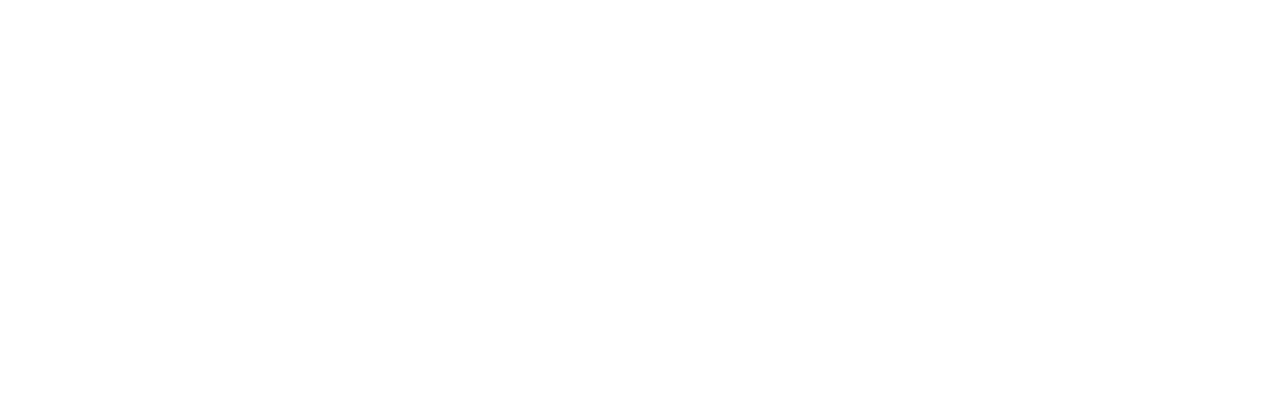
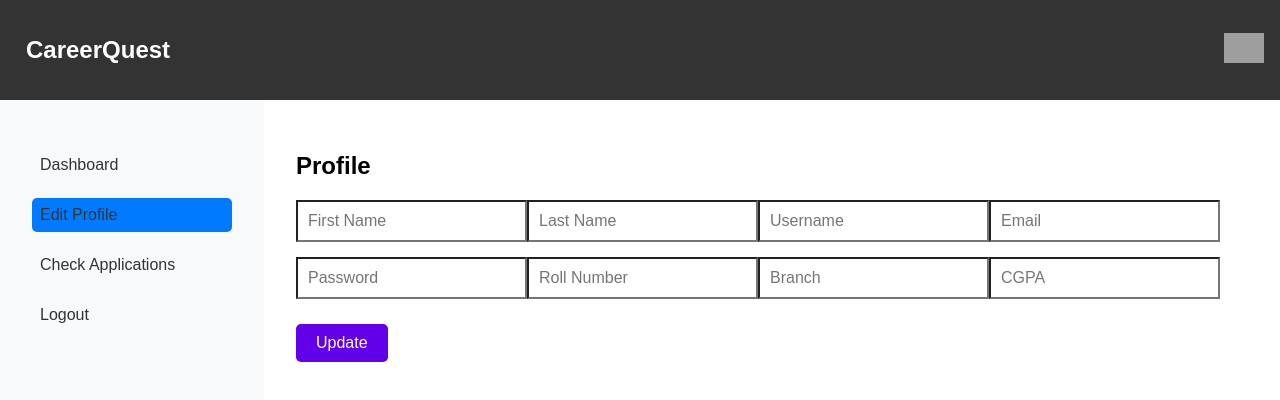
Before and after one commit to ashazhamzah123/CareerQuest, a React (Vite) app in the folder client/careerquest-client/: page /edit-profile in a window 1280 px wide. Before the commit this address had no page. Shown: the top 400 px of the page. Built offline with nearby package versions, Linux system fonts and the light colour scheme; sample sign-in values are in the browser's storage; grey boxes are pictures that could not be loaded.

Commit message:
added edit profile section

```diff
--- a/client/careerquest-client/src/App.jsx
+++ b/client/careerquest-client/src/App.jsx
@@ -5,6 +5,7 @@
 import ProtectedRoute from './components/ProtectedRoute';
 import Dashboard from './components/Dashboard'; // Example of a protected route
 import CheckApplications from './components/CheckApplications'
+import EditProfile from './components/EditProfile'
 
 function App() {
   return (
@@ -22,6 +23,7 @@
             }
           />
           <Route path='/check-applications' element = {<ProtectedRoute><CheckApplications/></ProtectedRoute>}/>
+          <Route path='/edit-profile' element = {<ProtectedRoute><EditProfile/></ProtectedRoute>}/>
         </Routes>
       </div>
     </Router>
--- a/client/careerquest-client/src/components/Dashboard.module.css
+++ b/client/careerquest-client/src/components/Dashboard.module.css
@@ -175,3 +175,17 @@
     padding: 2rem;
     font-family: Arial, Helvetica, sans-serif;
   }
+
+  .input{
+    margin-bottom: 15px;
+    padding: 10px;
+    font-size: 1em;
+    background-color: rgba(255, 255, 255, 0.1);
+    color: #232323;
+  }
+
+  .EditContent{
+    flex: 1;
+    padding: 2rem;
+    font-family: Arial, Helvetica, sans-serif;
+  }
--- /dev/null
+++ b/client/careerquest-client/src/components/EditProfile.jsx
@@ -0,0 +1,169 @@
+import React, {useState, useEffect} from 'react';
+import { Link, useLocation, useNavigate } from 'react-router-dom';
+import styles from './Dashboard.module.css'; // Import CSS module
+
+
+const EditProfile = () => {
+    const backend_url = "http://127.0.0.1:8000/api";
+    const location = useLocation();
+    const navigate = useNavigate();
+    const [loading, setLoading] = useState(true);
+    const [error, setError] = useState(null);
+    const [formData, setFormData] = useState({
+        username: '',
+        email: '',
+        password: '',
+        roll_number: '',
+        branch: '',
+        cgpa: ''
+      });
+
+      const handleChange = (e) => {
+        setFormData({
+          ...formData,
+          [e.target.name]: e.target.value
+        });
+      };
+
+      const handleSubmit = async (e) => {
+        e.preventDefault();
+        const token = localStorage.getItem('access_token');
+        try {
+          const response = await fetch(`${backend_url}/user/update/`, {
+            method: 'PUT',
+            headers: {
+              'Content-Type': 'application/json',
+              'Authorization': `Bearer ${token}`,
+            },
+            body: JSON.stringify(formData)
+          });
+          if (response.ok) {
+            alert('Updated successfully');
+          } else {
+            alert('Failed. Please try again.');
+          }
+        } catch (error) {
+          console.error('Error during registration:', error);
+        }
+      };
+
+
+    const handleLogout = () => {
+        const appliedJobsKey = `appliedJobs_${userDetails.id}`;
+        localStorage.removeItem('acess_token');
+        localStorage.removeItem('refresh_token');
+        localStorage.removeItem(appliedJobsKey);
+
+        navigate("/Login");
+  }
+    return(
+        <div className={styles.dashboardContainer}>
+        {/* Top Navigation Bar */}
+        <nav className={styles.navbar}>
+          <div className={styles.navbarLeft}>
+            {/*<img src="/path-to-your-logo" alt="logo" className={styles.navbarLogo} />*/}
+            <h1 className={styles.navbarTitle}>CareerQuest</h1>
+          </div>
+          <div className={styles.navbarRight}>
+            <img src="/path-to-profile-icon" alt="Profile" className={styles.profileIcon} />
+          </div>
+        </nav>
+
+        {/* Main Content */}
+        <div className={styles.mainContent}>
+          {/* Sidebar */}
+          <aside className={styles.sidebar}>
+            <ul>
+              <li className={location.pathname === '/dashboard' ? styles.active : ''}>
+                <Link to="/dashboard">Dashboard</Link>
+              </li>
+              <li className={location.pathname === '/edit-profile' ? styles.active : ''}>
+                <Link to="/edit-profile">Edit Profile</Link>
+              </li>
+              <li className={location.pathname === '/check-applications' ? styles.active : ''}>
+                <Link to="/check-applications">Check Applications</Link>
+              </li>
+              <li>
+                  <button onClick={handleLogout} className={styles.logoutButton} type="submit">
+                      Logout
+                  </button>
+              </li>
+            </ul>
+          </aside>
+          {/*Profile form */}
+          <section className={styles.EditContent}>
+            <h1>Profile</h1>
+            <form onSubmit={handleSubmit}>
+            <input className={styles.input}
+            type="text"
+            name="first_name"
+            placeholder="First Name"
+            value={formData.first_name}
+            onChange={handleChange}
+          />
+          <input className={styles.input}
+            type="text"
+            name="last_name"
+            placeholder="Last Name"
+            value={formData.last_name}
+            onChange={handleChange}
+          />
+          <input className={styles.input}
+            type="text"
+            name="username"
+            placeholder="Username"
+            value={formData.username}
+            onChange={handleChange}
+          />
+          <input className={styles.input}
+            type="text"
+            name="email"
+            placeholder="Email"
+            value={formData.email}
+            onChange={handleChange}
+          />
+          <input className={styles.input}
+            type="text"
+            name="password"
+            placeholder="Password"
+            value={formData.password}
+            onChange={handleChange}
+          />
+          <input className={styles.input}
+            type="text"
+            name="roll_number"
+            placeholder="Roll Number"
+            value={formData.roll_number}
+            onChange={handleChange}
+          />
+          <input className={styles.input}
+            type="text"
+            name="branch"
+            placeholder="Branch"
+            value={formData.branch}
+            onChange={handleChange}
+          />
+          <input className={styles.input}
+            type="number"
+            name="cgpa"
+            placeholder="CGPA"
+            value={formData.cgpa}
+            onChange={handleChange}
+          />
+          <button
+            type="submit"
+            fullWidth
+            variant="contained"
+            sx={{ mt: 3, mb: 2 }}
+            className={styles['details-button']}  // Reuse login button styles
+          >
+            Update
+          </button>
+            </form>
+          </section>
+        </div>
+        </div>
+    );
+};
+
+export default EditProfile;
```
Also changed, not shown: 1 other file (tests, documents, lock files or other folders).
